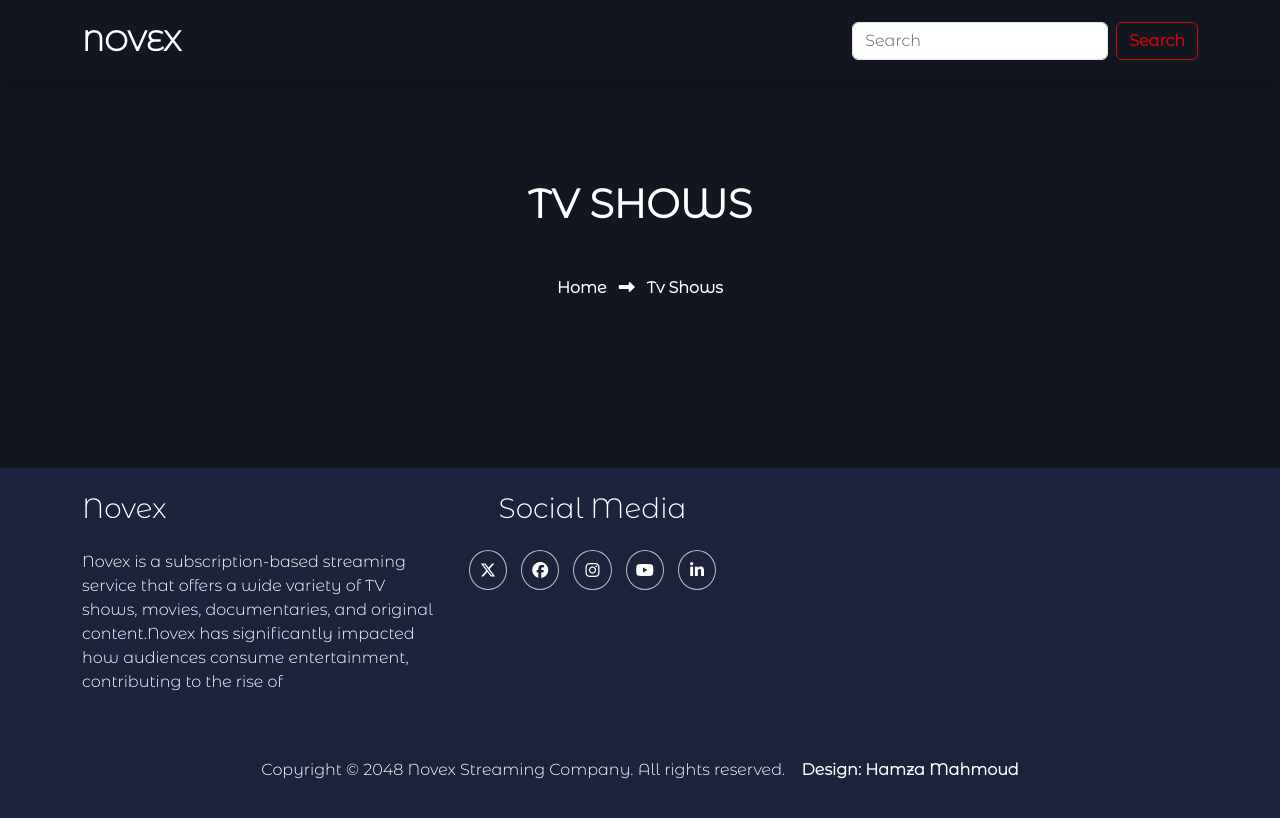
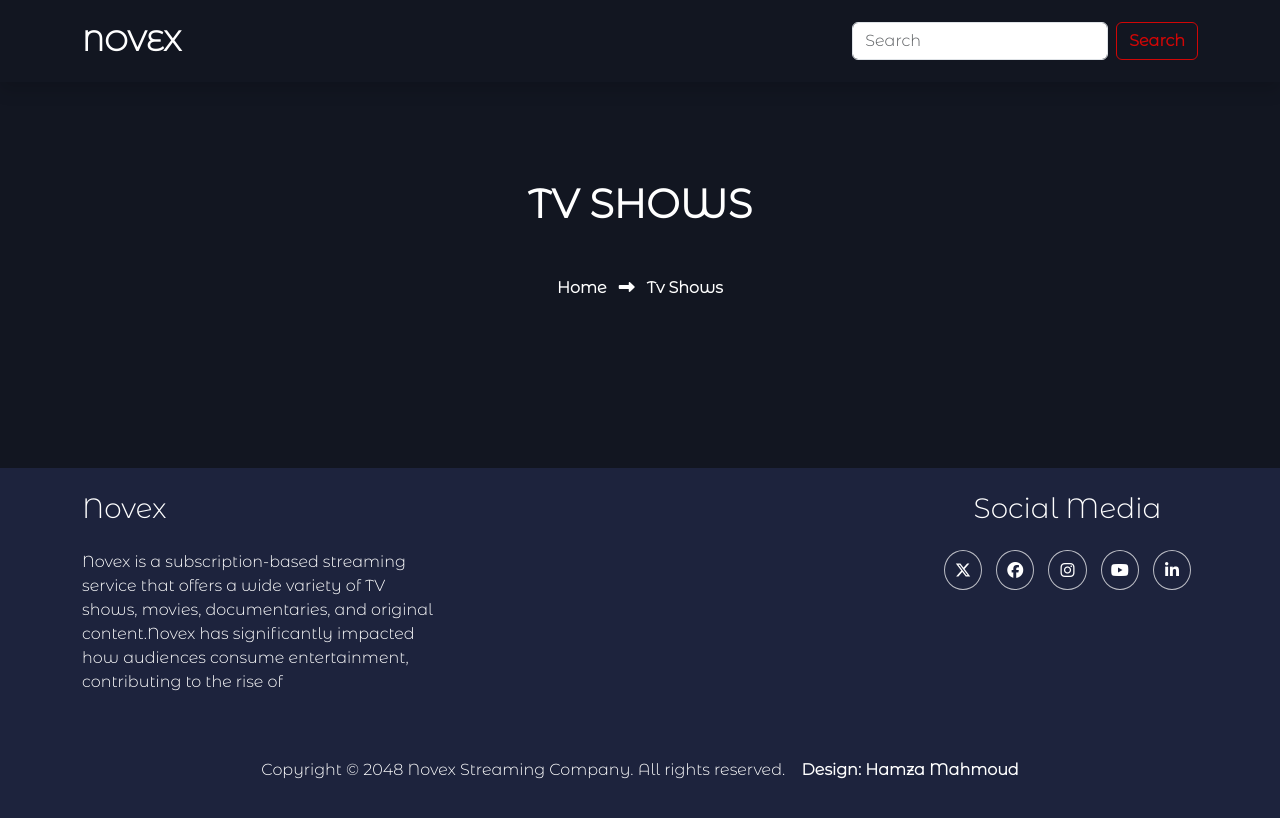
Before and after one commit to HamzaMahmoudSayed/novex, a plain HTML site: page other pages/allTvShows.html in a window 1280 px wide. Drawn offline with Linux system fonts and the light colour scheme; no server answers.

Commit message:
sec commit

```diff
--- a/other pages/allTvShows.html
+++ b/other pages/allTvShows.html
@@ -48,7 +48,7 @@
     </section>
     <footer class="p-4">
         <div class="container">
-            <div class="row">
+            <div class="row justify-content-between">
                 <div class="col-lg-4">
                     <h3 class="text-white mb-4">Novex</h3>
                     <p class="text-white">Novex is a subscription-based streaming service that offers a wide variety of
```
Also changed, not shown: other pages/moreAboutUS.html (+1 -1 lines).
